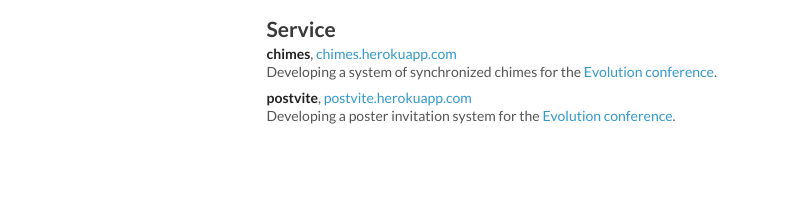
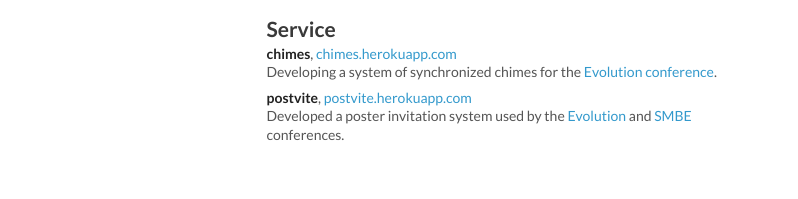
Before and after one commit to armanbilge/armanbilge.github.io, a Jekyll site: the page built from cv/index.md, in a window 1280 px wide. Shown: the part 961-1160 px from the top of the page, without its empty margins (241-1039 px from the left). Built offline with Jekyll 4.4.1, drawn with Linux system fonts in a browser that asks for light colours; a style sheet for code colours, icons or effects is not loaded.

Commit message:
Update service on CV

```diff
--- a/cv/index.md
+++ b/cv/index.md
@@ -107,4 +107,4 @@ Massachusetts State Science and Engineering Fair
 Developing a system of synchronized chimes for the [Evolution conference](//www.evolutionmeetings.org).
 
 **postvite**, [postvite.herokuapp.com](//postvite.herokuapp.com)<br/>
-Developing a poster invitation system for the [Evolution conference](//www.evolutionmeetings.org).
+Developed a poster invitation system used by the [Evolution](//www.evolutionmeetings.org) and [SMBE](//www.smbe.org) conferences.
```
